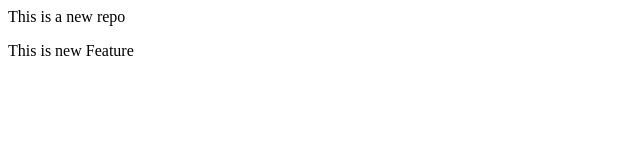
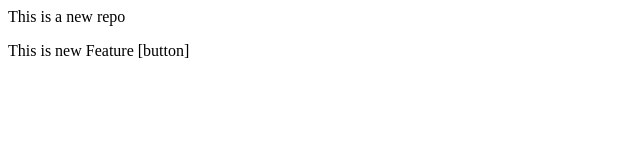
Before and after one commit to Antor-O9/local_Repo, a plain HTML site: page index.html in a window 1280 px wide. Shown: the full height of the page, 0-640 px from the left. Drawn offline with Linux system fonts and the light colour scheme.

Commit message:
add button

```diff
--- a/index.html
+++ b/index.html
@@ -1,2 +1,2 @@
 <p>This is a new repo</p>
-<p>This is new Feature</p>
+<p>This is new Feature [button]</p>
```
